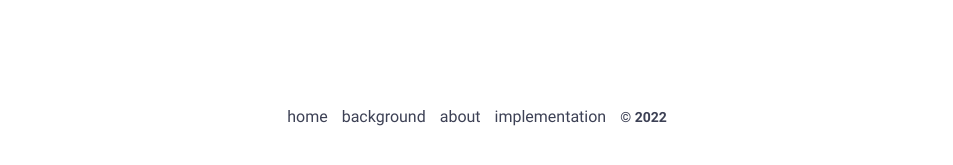
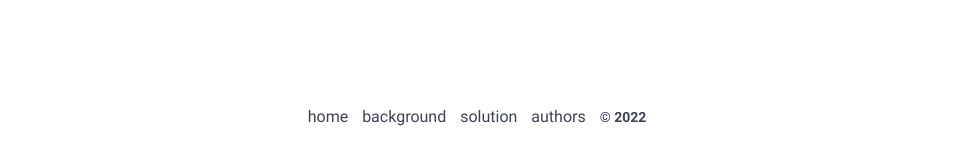
Before and after one commit to amorin5/amorin5.github.io, a Jekyll site: the page built from index.md, in a window 1280 px wide. Shown: the part 722-887 px from the top of the page, without its empty margins (163-1116 px from the left). Built offline with Jekyll 4.4.1, drawn with Linux system fonts in a browser that asks for light colours.

Commit message:
fixed footer

```diff
--- a/_includes/footer.html
+++ b/_includes/footer.html
@@ -1,8 +1,8 @@
 <footer class="footer">
   <a class="footer_item" href="/">home</a>
-  <a class="footer_item" href="/background">background</a>
-  <a class="footer_item" href="/about">about</a>
-  <a class="footer_item" href="/implementation">implementation</a>
+  <a class="footer_item" href="/background/">background</a>
+  <a class="footer_item" href="/solution/">solution</a>
+  <a class="footer_item" href="/authors/">authors</a>
   <!-- <a class="footer_item" href="/projects">projects</a> -->
   <span class="footer_item">&copy; {{ site.time | date: "%Y" }}</span>
 </footer>
```
